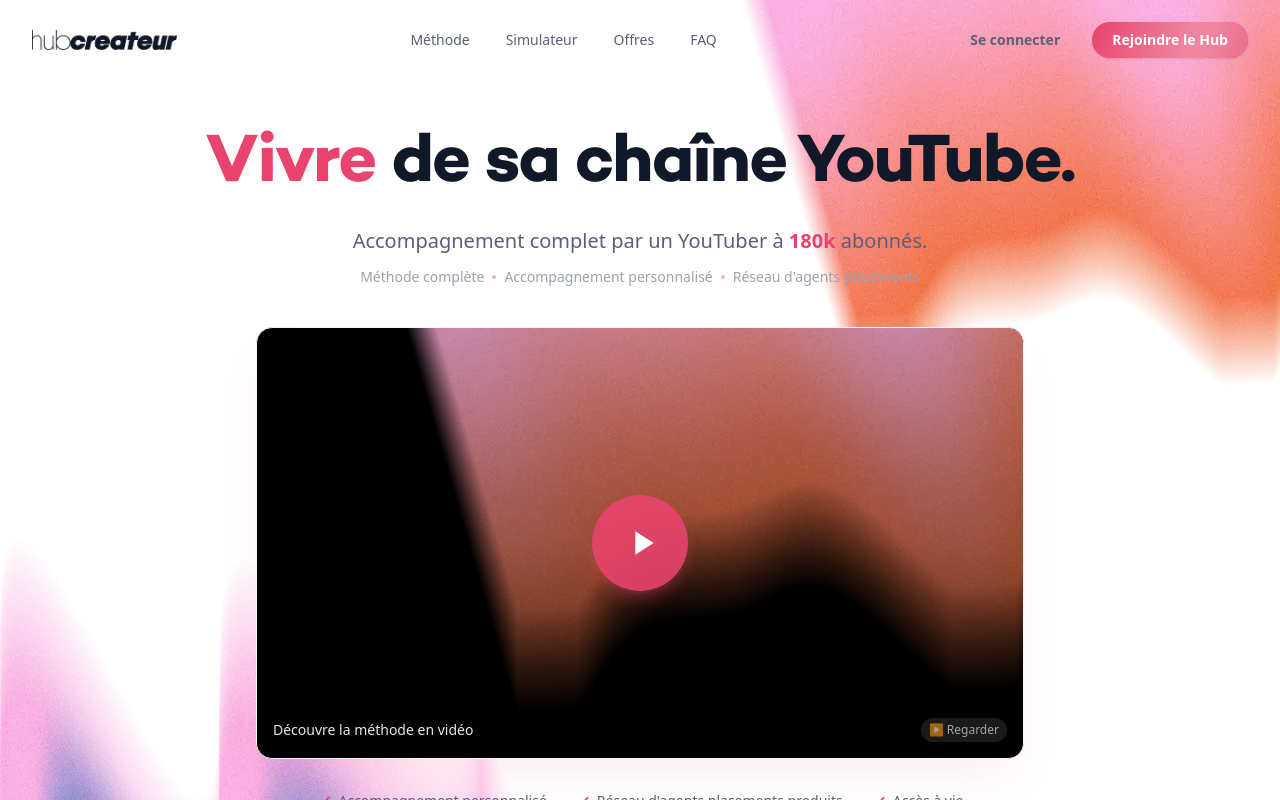
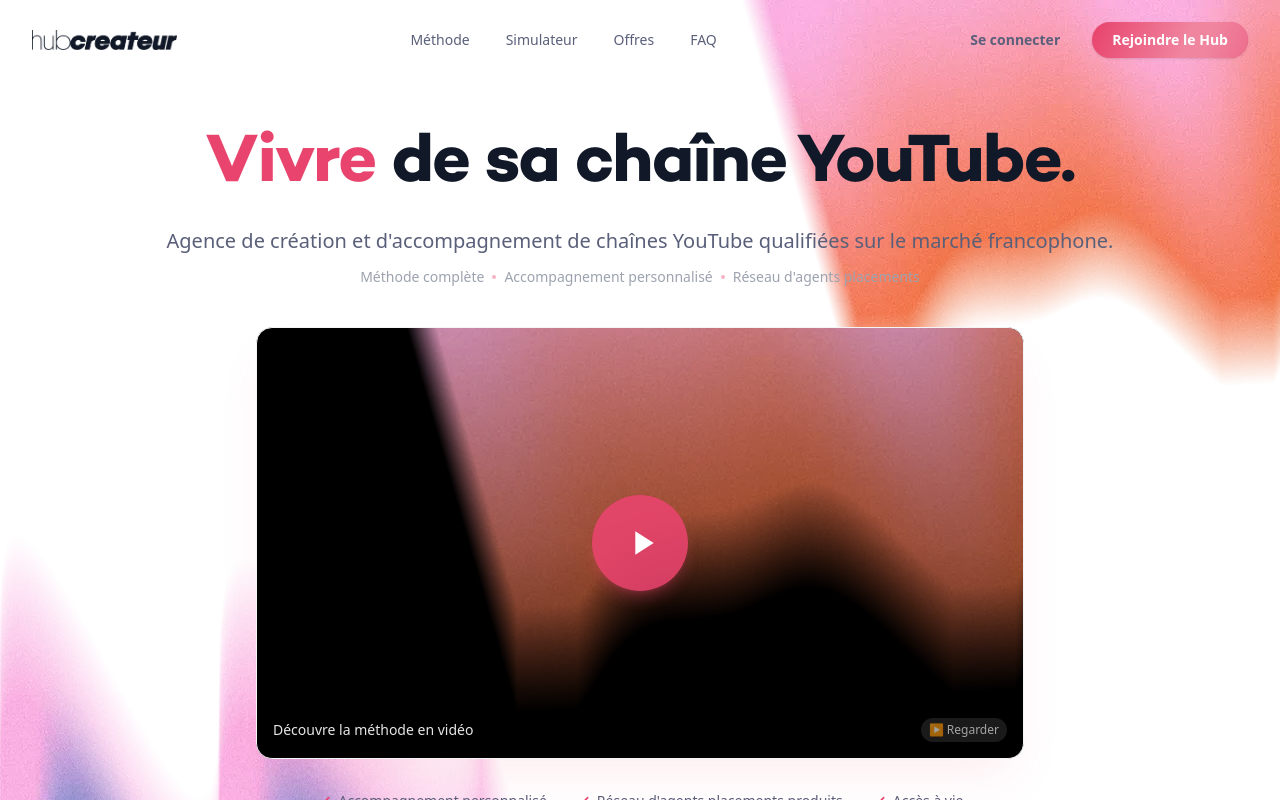
Before and after one commit to nicolasbuonocore/hubcreateur, a Next.js app: page / in a window 1280 px wide. Shown: the top 800 px of the page. Built offline with nearby package versions, Linux system fonts and the light colour scheme.

Commit message:
content: update hero subtitle

```diff
--- a/src/components/Hero.tsx
+++ b/src/components/Hero.tsx
@@ -84,9 +84,7 @@
           className="mt-6 flex flex-col items-center gap-3"
         >
           <p className="text-lg sm:text-xl text-text-body">
-            Accompagnement complet par un YouTuber à{" "}
-            <AnimatedCounter />{" "}
-            abonnés.
+            Agence de création et d&apos;accompagnement de chaînes YouTube qualifiées sur le marché francophone.
           </p>
           <div className="flex items-center gap-2 text-sm text-text-muted flex-wrap justify-center">
             <span>Méthode complète</span>
```
